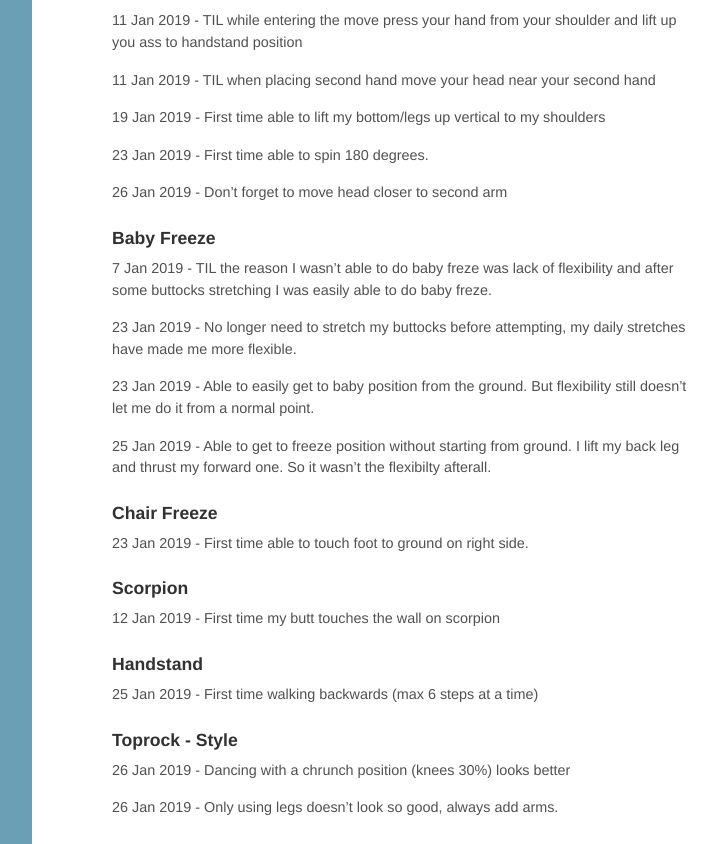
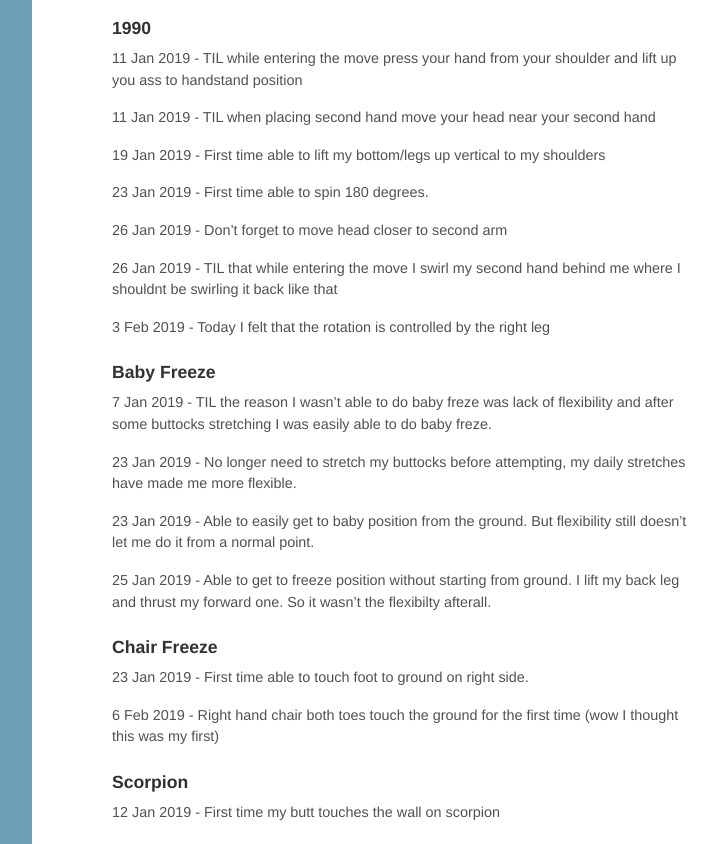
Before and after one commit to demiculus/demiculus.github.io, a Jekyll site: the page built from breaking.md, in a window 1280 px wide and 1400 px high, scrolled down 655 px. Shown: the top 844 px of the window, without its empty margins (256-974 px from the left). Built offline with Jekyll 4.4.1, drawn with Linux system fonts in a browser that asks for light colours; nearby versions of some CDN libraries; some of the changed text lies outside the part shown.

Commit message:
breaking & general?

```diff
--- a/breaking.md
+++ b/breaking.md
@@ -27,6 +27,8 @@
 
 12 Jan 2019 - TIL how arms should be on swipes, one should leave the ground before the other touches
 
+3 Feb 2019 - Start by facing the side not by facing up
+
 ### 1990
 
 11 Jan 2019 - TIL while entering the move press your hand from your shoulder and lift up you ass to handstand position
@@ -38,6 +40,10 @@
 23 Jan 2019 - First time able to spin 180 degrees.
 
 26 Jan 2019 - Don't forget to move head closer to second arm
+
+26 Jan 2019 - TIL that while entering the move I swirl my second hand behind me where I shouldnt be swirling it back like that
+
+3 Feb 2019 - Today I felt that the rotation is controlled by the right leg
 
 ### Baby Freeze
 
@@ -53,19 +59,23 @@
 
 23 Jan 2019 - First time able to touch foot to ground on right side.
 
+6 Feb 2019 - Right hand chair both toes touch the ground for the first time (wow I thought this was my first)
+
 ### Scorpion
 
 12 Jan 2019 - First time my butt touches the wall on scorpion
 
 ### Handstand
 
-25 Jan 2019 - First time walking backwards (max 6 steps at a time)
+25 Jan 2019 - First time walking backwards max 6 steps at a time, usually 2
+
+6 Feb 2019 - Walked backwards 8 steps for the first time
 
 ### Toprock - Style
 
 26 Jan 2019 - Dancing with a chrunch position (knees 30%) looks better
 
-26 Jan 2019 - Only using legs doesn't look so good, always add arms.
+26 Jan 2019 - Only using legs doesn't look so good, always add arms
 
 ### General
 
@@ -74,6 +84,10 @@
 
 20 Jan 2019 - First time able to sit in russian squat.
 ![](https://qph.fs.quoracdn.net/main-qimg-55bfacab7d144d4b0d87819e42012318)
+
+30 Jan 2019 - Wrists hurt so bad that can't focus on practice. TIL that I need to strengten & increase flexibility of my wrists
+
+1 Feb 2019 - Wrists hurt but not as bad. Wrist training exercises seem to be working.
 
 ### TODO
 
@@ -84,3 +98,7 @@
 - I like squats with knee drops (for hip mobility)
 
 [![Squats with knee drops](https://i.postimg.cc/W170SPNC/Screenshot-at-Jan-17-20-44-32.png)]( https://youtu.be/1DCHTHo7SxE?t=245)
+
+- I like the novel wrist movements
+
+[![Squats with knee drops](https://i.postimg.cc/Dyp6j96R/Screenshot-at-Feb-02-20-34-28.png)](https://youtu.be/5lStKMq5Chc?t=546)
```
Also changed, not shown: general.md (added, +11 -0 lines).
